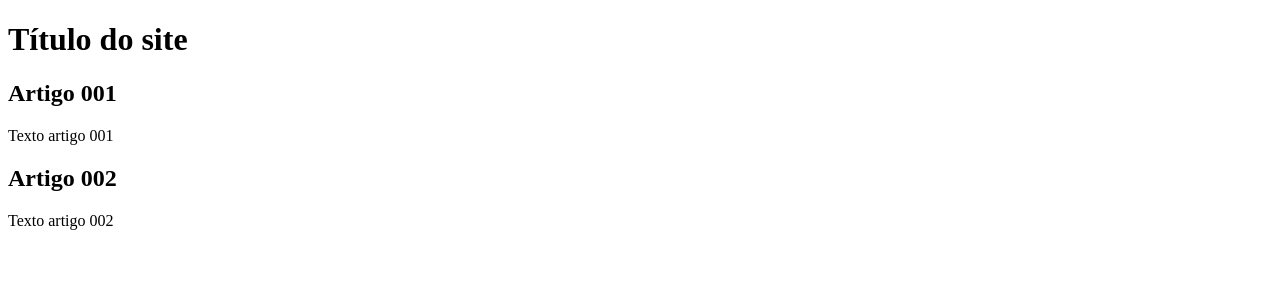
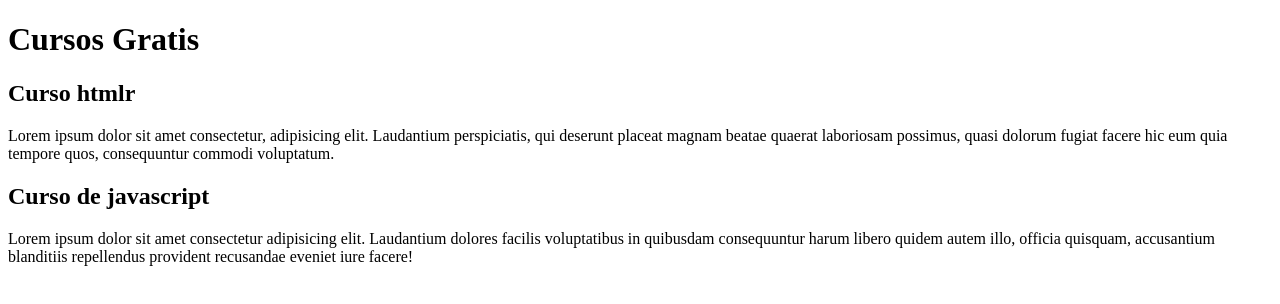
Before and after one commit to OFurlano/projeto-site, a plain HTML site: page index.html in a window 1280 px wide. Drawn offline with Linux system fonts and the light colour scheme.

Commit message:
comecei a escrever conteudo

```diff
--- a/index.html
+++ b/index.html
@@ -4,19 +4,19 @@
     <meta charset="UTF-8">
     <meta http-equiv="X-UA-Compatible" content="IE=edge">
     <meta name="viewport" content="width=device-width, initial-scale=1.0">
-    <title>Titulo do site</title>
+    <title> </title>
 </head>
 <body>
     <main>
         <header>
-            <h1>Título do site</h1>
+            <h1>Cursos Gratis</h1>
             <article>
-                <h2>Artigo 001</h2>
-                <p>Texto artigo 001</p>
+                <h2>Curso htmlr</h2>
+                <p>Lorem ipsum dolor sit amet consectetur, adipisicing elit. Laudantium perspiciatis, qui deserunt placeat magnam beatae quaerat laboriosam possimus, quasi dolorum fugiat facere hic eum quia tempore quos, consequuntur commodi voluptatum.</p>
             </article>
             <article>
-                <h2>Artigo 002</h2>
-                <p>Texto artigo 002</p>
+                <h2>Curso de javascript</h2>
+                <p>Lorem ipsum dolor sit amet consectetur adipisicing elit. Laudantium dolores facilis voluptatibus in quibusdam consequuntur harum libero quidem autem illo, officia quisquam, accusantium blanditiis repellendus provident recusandae eveniet iure facere!</p>
             </article>
         </header>
     </main>
```
